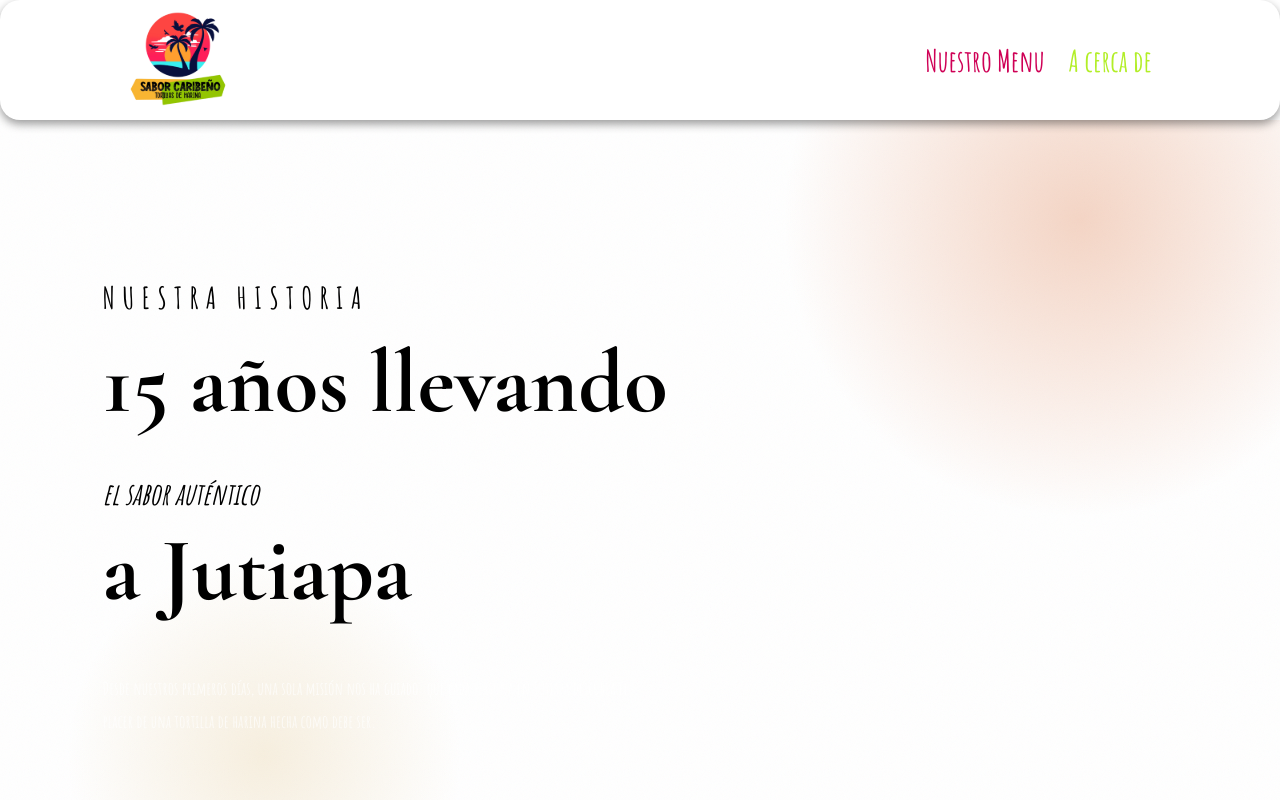
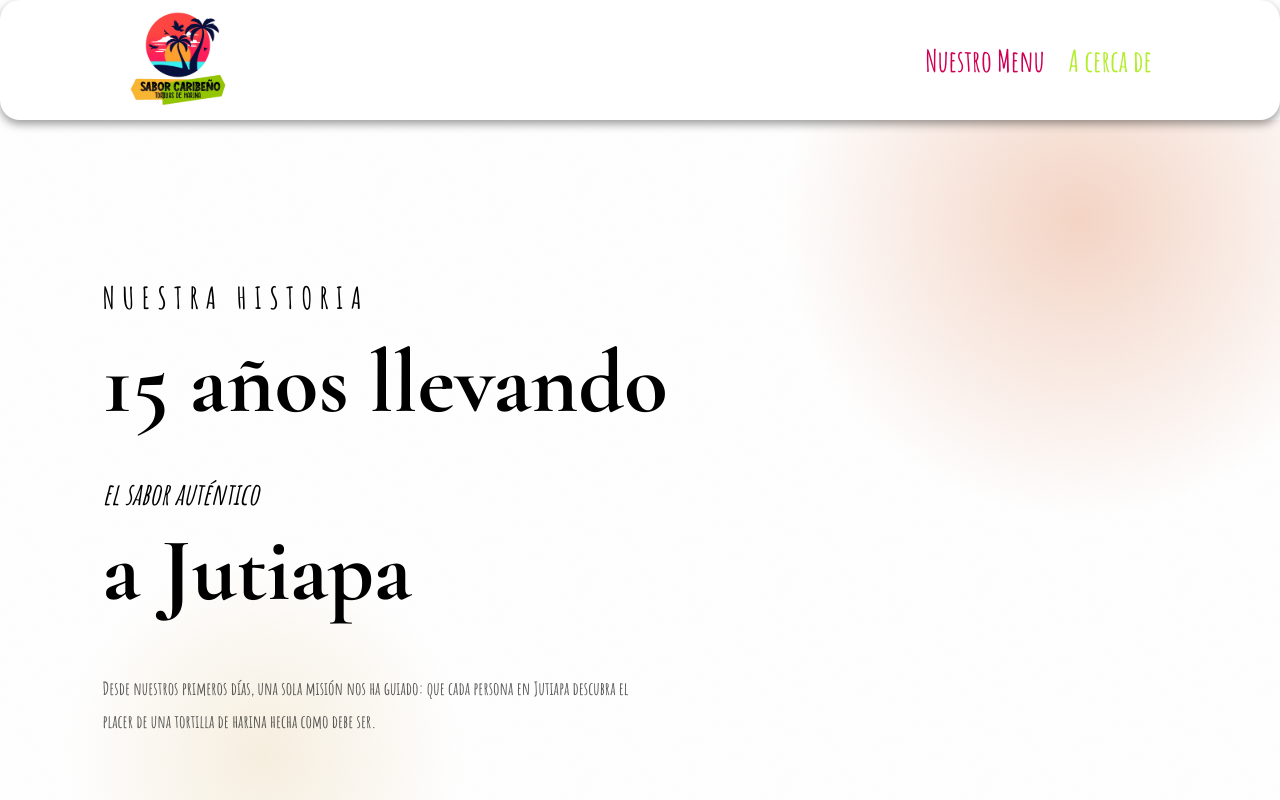
Before and after one commit to isaaclecointe/SaborCaribe-o, a Vue app: page /SaborCaribe-o/acerca in a window 1280 px wide. Shown: the top 800 px of the page. Built offline with nearby package versions, Linux system fonts and the light colour scheme.

Commit message:
se agregan cambios de colores y cambios de size en las letras del AcercaDePage

```diff
--- a/src/components/AcercaDe/AcercaDePage.vue
+++ b/src/components/AcercaDe/AcercaDePage.vue
@@ -319,7 +319,7 @@ const valores = [
 
 .hero__sub {
   font-size: clamp(15px, 1.4vw, 18px);
-  color: rgba(255,255,255,0.65);
+  color: rgba(3, 3, 3, 0.65);
   line-height: 1.8;
   max-width: 560px;
   margin: 0;
@@ -337,9 +337,9 @@ const valores = [
 .hero__year-num {
   display: block;
   font-family: 'Cormorant Garamond', serif;
-  font-size: clamp(80px, 12vw, 160px);
+  font-size: clamp(100px, 12vw, 160px);
   font-weight: 700;
-  color: rgba(255,255,255,0.06);
+  color: rgba(70, 50, 50, 0.411);
   line-height: 1;
 }
 
@@ -348,7 +348,7 @@ const valores = [
   font-size: 12px;
   letter-spacing: 0.2em;
   text-transform: uppercase;
-  color: rgba(255,255,255,0.3);
+  color: rgb(0, 0, 0);
 }
 
 /* ── ORIGEN ── */
```
Also changed, not shown: 5 other files (tests, documents, lock files or other folders).
